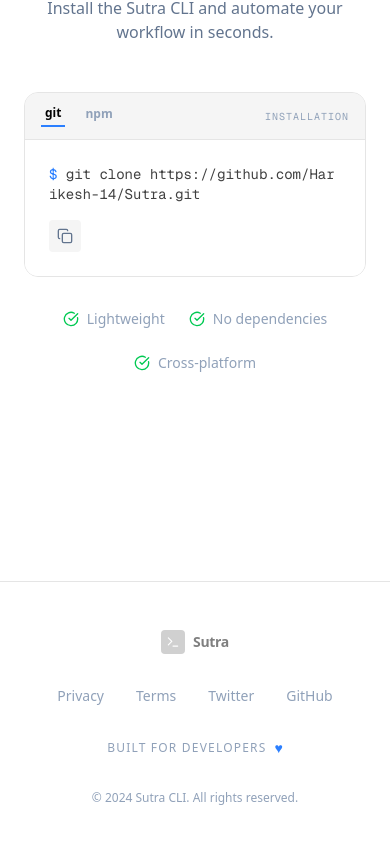
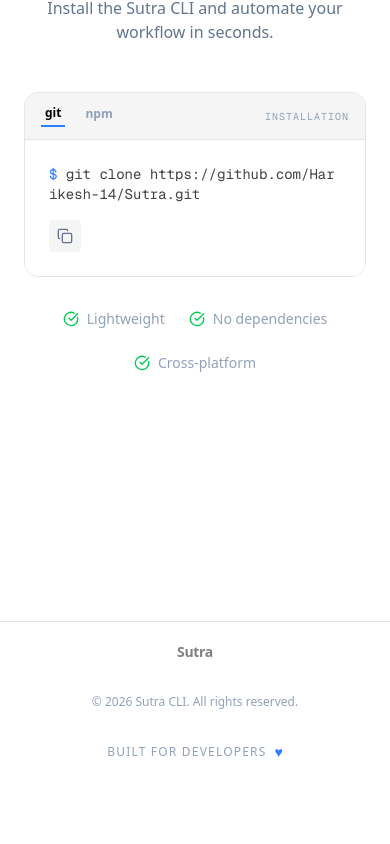
Before and after one commit to harikeshranjan/sutra-web, a Next.js app: page / in a window 390 px wide. Shown: the part 3347-4191 px from the top of the page. After the commit the page ends 4129 px from the top, so only its background shows below. Built offline with nearby package versions, Linux system fonts and the light colour scheme.

Commit message:
[feat(docs)] add responsive sidebar toggle with hamburger menu and click-outside detection

```diff
--- a/app/docs/layout.tsx
+++ b/app/docs/layout.tsx
@@ -3,7 +3,7 @@
 
 export default function DocsLayout({ children }: { children: React.ReactNode }) {
   return (
-    <main>
+    <main className="px-4">
       <DocsSidebar />
       {children}
     </main>
--- a/components/docs-sidebar.tsx
+++ b/components/docs-sidebar.tsx
@@ -1,17 +1,46 @@
 'use client';
 
 import { docsSidebarList } from "@/utils/docs-sidebar-list"
-import Link from "next/link"
 import { usePathname, useRouter } from "next/navigation";
+import { useState, useRef, useEffect } from "react";
 
 function DocsSidebar() {
   const pathname = usePathname();
   const router = useRouter();
+  const sidebarRef = useRef<HTMLDivElement>(null);
+  const containerRef = useRef<HTMLDivElement | null>(null);
+
+  const [showSidebar, setShowSidebar] = useState<boolean>(false);
+
+  const toggleSidebar = () => setShowSidebar(prev => !prev);
 
   const isActive = (href: string) => pathname === href;
 
+  useEffect(() => {
+    function handleClickOutside(event: MouseEvent) {
+      if (
+        containerRef.current &&
+        !containerRef.current.contains(event.target as Node)
+      ) {
+        setShowSidebar(false);
+      }
+    }
+
+    if (showSidebar) {
+      document.addEventListener("mousedown", handleClickOutside);
+    }
+
+    return () => {
+      document.removeEventListener("mousedown", handleClickOutside);
+    };
+  }, [showSidebar]);
+
   return (
-    <aside className="w-64 p-4 backdrop-blur-md bg-opacity-30 border rounded-lg shadow-lg fixed z-99 top-18 left-0 h-calc(100vh - 2rem) m-4 overflow-y-auto">
+    <div className="relative" ref={containerRef}>
+      <aside
+        className={`w-64 p-4 backdrop-blur-md bg-opacity-30 border rounded-lg shadow-lg fixed z-99 top-16 left-0 h-[calc(100vh-10rem)] m-4 overflow-y-auto transition-transform duration-300 ${showSidebar ? 'translate-x-0' : '-translate-x-100'} md:translate-x-0`}
+        ref={sidebarRef}
+      >
         {
           docsSidebarList.map(section => (
             <div key={section.id} className="mb-6">
@@ -31,6 +60,22 @@
           ))
         }
       </aside>
+
+      {/* Hamburger Menu */}
+      <div
+        className="md:hidden fixed top-20 right-4 z-100 backdrop-blur-lg bg-opacity-30 border border-neutral-200 dark:border-neutral-700 rounded-lg shadow-lg"
+        onClick={(e: React.MouseEvent<HTMLDivElement>) => {
+          e.stopPropagation();
+          toggleSidebar();
+        }}
+      >
+        <button className="p-2 text-gray-600 dark:text-gray-300">
+          <svg xmlns="http://www.w3.org/2000/svg" className="h-6 w-6" fill="none" viewBox="0 0 24 24" stroke="currentColor">
+            <path strokeLinecap="round" strokeLinejoin="round" strokeWidth={2} d="M4 6h16M4 12h16m-7 6h7" />
+          </svg>
+        </button>
+      </div>
+    </div>
   )
 }
 
--- a/components/footer.tsx
+++ b/components/footer.tsx
@@ -1,33 +1,22 @@
-import { Terminal } from 'lucide-react'
-
 function Footer() {
   return (
-    <footer className="relative z-10 border-t border-neutral-200 dark:border-white/5 mt-20">
-      <div className="max-w-7xl mx-auto px-6 py-12">
+    <footer className="relative z-10 border-t border-neutral-200 dark:border-white/5 mt-30">
+      <div className="max-w-7xl mx-auto px-6 py-5">
         <div className="flex flex-col md:flex-row items-center justify-between gap-8">
           {/* Logo */}
           <div className="flex items-center gap-2 opacity-50">
-            <div className="size-6 bg-neutral-400 dark:bg-neutral-700 rounded flex items-center justify-center">
-              <Terminal className="h-3.5 w-3.5 text-white" />
-            </div>
             <span className="text-sm font-bold tracking-tight text-black dark:text-white">Sutra</span>
           </div>
-          {/* Links */}
-          <div className="flex items-center gap-8 text-sm text-slate-400 dark:text-slate-500">
-            {["Privacy", "Terms", "Twitter", "GitHub"].map((link) => (
-              <a key={link} href="#" className="cursor-pointer hover:text-black dark:hover:text-white transition-colors duration-200">
-                {link}
-              </a>
-            ))}
+
+          <div className="text-center text-xs text-slate-400 dark:text-slate-600">
+            {`© ${new Date().getFullYear()} Sutra CLI. All rights reserved.`}
           </div>
+
           {/* Tagline */}
           <div className="flex items-center gap-2">
             <span className="text-xs font-medium text-slate-400 dark:text-slate-500 uppercase tracking-widest">Built for Developers</span>
             <span className="text-blue-500 dark:text-blue-400 text-sm">♥</span>
           </div>
-        </div>
-        <div className="mt-8 text-center text-xs text-slate-400 dark:text-slate-600">
-          © 2024 Sutra CLI. All rights reserved.
         </div>
       </div>
     </footer>
```
Also changed, not shown: 2 other files (tests, documents, lock files or other folders). Lines whose indentation alone changed are shown as unchanged.
